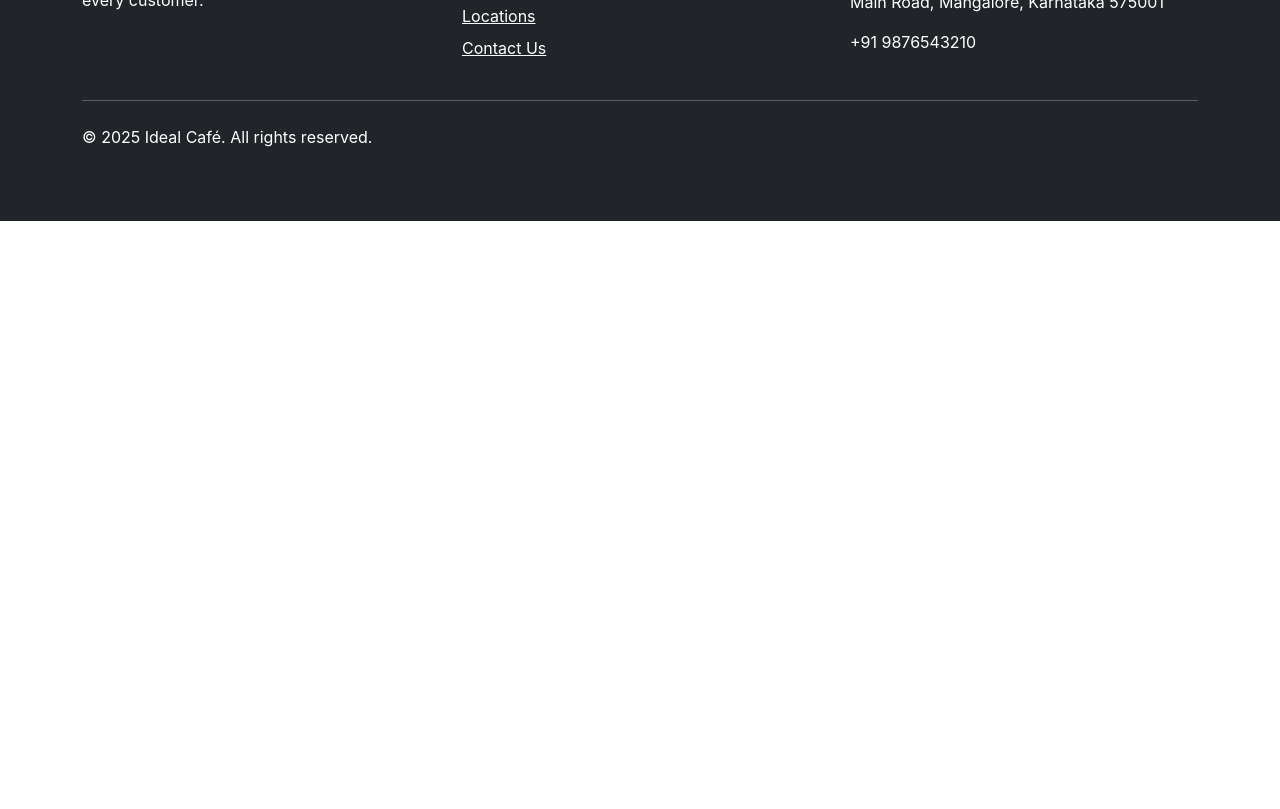
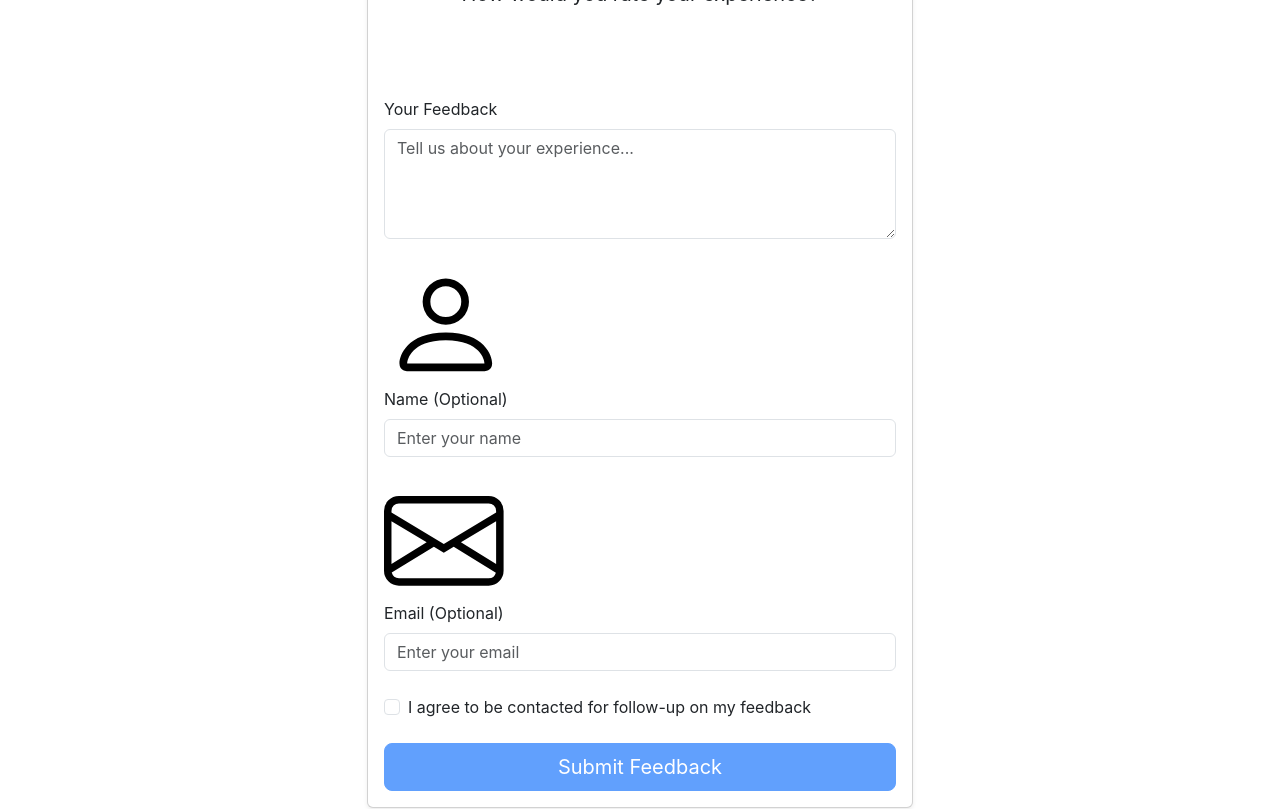
Before and after one commit to Vijeth-Kumar-18/IdealCafe, a React (Create React App) app: page /feedback in a window 1280 px wide. Shown: the part 260-1069 px from the top of the page. Before the commit the page ends 800 px from the top, so only its background shows below. Built offline with nearby package versions, Linux system fonts and the light colour scheme.

Commit message:
Added Feedbackform and removed warning

```diff
--- a/src/App.js
+++ b/src/App.js
@@ -17,6 +17,7 @@ import AdminMenuManagement from './pages/AdminMenuManagement';
 import Signup from './pages/SignUp';
 import SpinWheel from './pages/SpinWheel';
 import FlavorRecommendation from './pages/FlavorRecommendation';
+import FeedbackForm from './pages/Feedbackform';
 
 const App = () => {
   return (
@@ -34,6 +35,7 @@ const App = () => {
         <Route path="/cart" element={<Cart />} />
         <Route path="/checkout" element={<Checkout />} />
         <Route path="/flavor-recommendation" element={<FlavorRecommendation />} />
+        <Route path="/feedback" element={<FeedbackForm />} />
 
         {/* User-Specific Route */}
         <Route path="/profile" element={<ProfilePage />} />
--- a/src/components/Footer.jsx
+++ b/src/components/Footer.jsx
@@ -28,9 +28,9 @@ const Footer = () => {
           <Col md={4}>
             <h5 className="text-uppercase mb-4">Connect With Us</h5>
             <div className="mb-4">
-              <a href="#" className="text-white me-3"><FaFacebook size={24} /></a>
-              <a href="#" className="text-white me-3"><FaInstagram size={24} /></a>
-              <a href="#" className="text-white me-3"><FaTwitter size={24} /></a>
+              <a href="https://www.facebook.com/" className="text-white me-3"><FaFacebook size={24} /></a>
+              <a href="https://www.instagram.com/" className="text-white me-3"><FaInstagram size={24} /></a>
+              <a href="https://www.instagram.com/" className="text-white me-3"><FaTwitter size={24} /></a>
               <a href="mailto:info@idealcafe.com" className="text-white"><FaEnvelope size={24} /></a>
             </div>
             <p>
--- /dev/null
+++ b/src/pages/Feedbackform.jsx
@@ -0,0 +1,193 @@
+import React, { useState } from 'react';
+import { Container, Form, Button, Card, Row, Col, Alert, Modal } from 'react-bootstrap';
+import { StarFill, Star, Envelope, Person } from 'react-bootstrap-icons';
+
+const FeedbackForm = () => {
+  const [formData, setFormData] = useState({
+    name: '',
+    email: '',
+    rating: 0,
+    feedback: '',
+    contactPermission: false
+  });
+  const [hoverRating, setHoverRating] = useState(0);
+  const [submitted, setSubmitted] = useState(false);
+  const [showModal, setShowModal] = useState(false);
+
+  const handleChange = (e) => {
+    const { name, value, type, checked } = e.target;
+    setFormData(prev => ({
+      ...prev,
+      [name]: type === 'checkbox' ? checked : value
+    }));
+  };
+
+  const handleRatingClick = (rating) => {
+    setFormData(prev => ({ ...prev, rating }));
+  };
+
+  const handleSubmit = (e) => {
+    e.preventDefault();
+    console.log('Feedback submitted:', formData);
+    setSubmitted(true);
+    setShowModal(true);
+    // Here you would typically send the data to your backend
+  };
+
+  const resetForm = () => {
+    setFormData({
+      name: '',
+      email: '',
+      rating: 0,
+      feedback: '',
+      contactPermission: false
+    });
+    setSubmitted(false);
+    setShowModal(false);
+  };
+
+  const renderStars = () => {
+    return [1, 2, 3, 4, 5].map((star) => (
+      <span
+        key={star}
+        onMouseEnter={() => setHoverRating(star)}
+        onMouseLeave={() => setHoverRating(0)}
+        onClick={() => handleRatingClick(star)}
+        style={{ cursor: 'pointer', fontSize: '2rem', color: '#ffc107' }}
+      >
+        {star <= (hoverRating || formData.rating) ? <StarFill /> : <Star />}
+      </span>
+    ));
+  };
+
+  return (
+    <Container className="py-5">
+      <Row className="justify-content-center">
+        <Col md={8} lg={6}>
+          <Card className="shadow-sm">
+            <Card.Body>
+              <Card.Title className="text-center mb-4">
+                <h2>Share Your Feedback</h2>
+                <p className="text-muted">We value your experience with us</p>
+              </Card.Title>
+
+              {submitted && (
+                <Alert variant="success" className="text-center">
+                  Thank you for your feedback!
+                </Alert>
+              )}
+
+              <Form onSubmit={handleSubmit}>
+                <Form.Group className="mb-4 text-center">
+                  <Form.Label className="d-block mb-3 fs-5">
+                    How would you rate your experience?
+                  </Form.Label>
+                  <div className="d-flex justify-content-center gap-2">
+                    {renderStars()}
+                  </div>
+                  <Form.Control
+                    type="hidden"
+                    name="rating"
+                    value={formData.rating}
+                  />
+                </Form.Group>
+
+                <Form.Group className="mb-4">
+                  <Form.Label>Your Feedback</Form.Label>
+                  <Form.Control
+                    as="textarea"
+                    rows={4}
+                    name="feedback"
+                    value={formData.feedback}
+                    onChange={handleChange}
+                    required
+                    placeholder="Tell us about your experience..."
+                  />
+                </Form.Group>
+
+                <Form.Group className="mb-4">
+                  <Form.Label><Person className="me-2" />Name (Optional)</Form.Label>
+                  <Form.Control
+                    type="text"
+                    name="name"
+                    value={formData.name}
+                    onChange={handleChange}
+                    placeholder="Enter your name"
+                  />
+                </Form.Group>
+
+                <Form.Group className="mb-4">
+                  <Form.Label><Envelope className="me-2" />Email (Optional)</Form.Label>
+                  <Form.Control
+                    type="email"
+                    name="email"
+                    value={formData.email}
+                    onChange={handleChange}
+                    placeholder="Enter your email"
+                  />
+                </Form.Group>
+
+                <Form.Group className="mb-4">
+                  <Form.Check
+                    type="checkbox"
+                    label="I agree to be contacted for follow-up on my feedback"
+                    name="contactPermission"
+                    checked={formData.contactPermission}
+                    onChange={handleChange}
+                  />
+                </Form.Group>
+
+                <div className="d-grid">
+                  <Button
+                    variant="primary"
+                    type="submit"
+                    size="lg"
+                    disabled={formData.rating === 0 || !formData.feedback}
+                  >
+                    Submit Feedback
+                  </Button>
+                </div>
+              </Form>
+            </Card.Body>
+          </Card>
+        </Col>
+      </Row>
+
+      {/* Thank You Modal */}
+      <Modal show={showModal} onHide={resetForm} centered>
+        <Modal.Header closeButton>
+          <Modal.Title>Thank You!</Modal.Title>
+        </Modal.Header>
+        <Modal.Body className="text-center">
+          <div className="mb-4">
+            <div className="fs-1 text-warning mb-3">
+              {[...Array(formData.rating)].map((_, i) => (
+                <StarFill key={i} />
+              ))}
+            </div>
+            <h4>We appreciate your feedback!</h4>
+            <p className="text-muted">
+              {formData.rating >= 4
+                ? "We're thrilled you enjoyed your experience!"
+                : formData.rating >= 3
+                ? "We appreciate your honest feedback."
+                : "We're sorry to hear that. We'll use your feedback to improve."}
+            </p>
+          </div>
+          {formData.contactPermission && formData.email && (
+            <Alert variant="info">
+              We may contact you at {formData.email} regarding your feedback.
+            </Alert>
+          )}
+        </Modal.Body>
+        <Modal.Footer className="justify-content-center">
+          <Button variant="primary" onClick={resetForm}>
+            Close
+          </Button>
+        </Modal.Footer>
+      </Modal>
+    </Container>
+  );
+};
+
+export default FeedbackForm;
```
